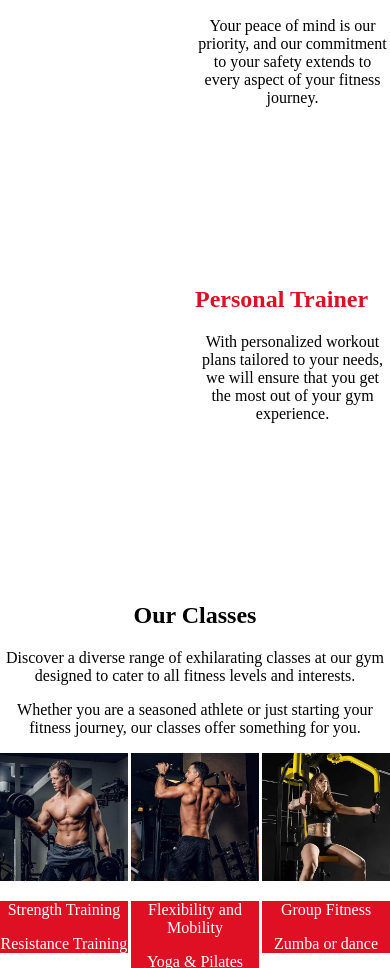
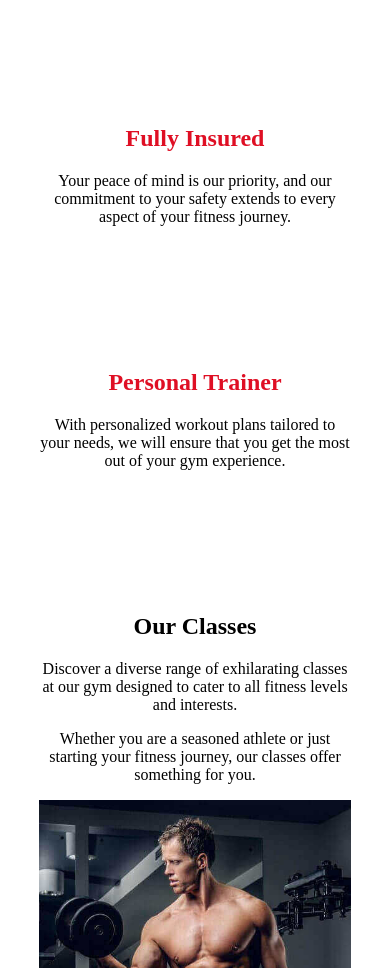
Before and after one commit to sudarshankapali/GYM-website, a plain HTML site: page index.html in a window 390 px wide. Shown: the part 1032-2000 px from the top of the page. Drawn offline with Linux system fonts and the light colour scheme.

Commit message:
added media queries

```diff
--- a/index.html
+++ b/index.html
@@ -59,7 +59,7 @@
         </section>
         <!--end of about section-->
         <section title="class-section" id="class">
-            <div>
+            <div class="class-description">
                 <h1>Our Classes</h1>
                 <p>Discover a diverse range of exhilarating classes at our gym designed to cater to all fitness levels and interests.</p>
                 <p>Whether you are a seasoned athlete or just starting your fitness journey, our classes offer something for you.</p>
--- a/static/css/style.css
+++ b/static/css/style.css
@@ -134,3 +134,57 @@ column-gap: 1rem;
     width: 100%;
     height: auto;
 }
+
+@media only screen and (max-width: 1000px) {
+    .big{
+        font-size: 2.5rem;
+    }
+    .about-section-wrapper{
+        display: flex;
+        flex-direction: column;
+        max-width: 80%;
+        margin: 0 auto;
+    }
+    .change-color{
+        color: var(--secondary-color);
+        text-align: center;
+    }
+    .about-section-wrapper > div:last-child{
+        display: grid;
+        grid-template-rows: 1fr 1fr 2fr 2fr 2fr;
+    }
+
+    /*end of about section*/
+.class-wrapper{
+    display: flex;
+    flex-direction: column;
+
+    /* column-gap: 0.2rem; */
+}
+.card{
+    max-width: 80%;
+    margin: 0 auto;
+}
+.card-color{
+    background-color: var(--secondary-color);
+    color: white;
+    text-align: center;
+}
+.class-description{
+    max-width: 80%;
+    margin: 0 auto;
+}
+/*end of class section*/
+.pricing-card-wrapper{
+    display: flex;
+    flex-direction: column;
+    max-width: 80%;
+    margin: 0 auto;
+    row-gap: 1rem;
+}
+}
+@media only screen and (max-width: 600px){
+    .big{
+        font-size: 2rem;
+    }
+}
```
